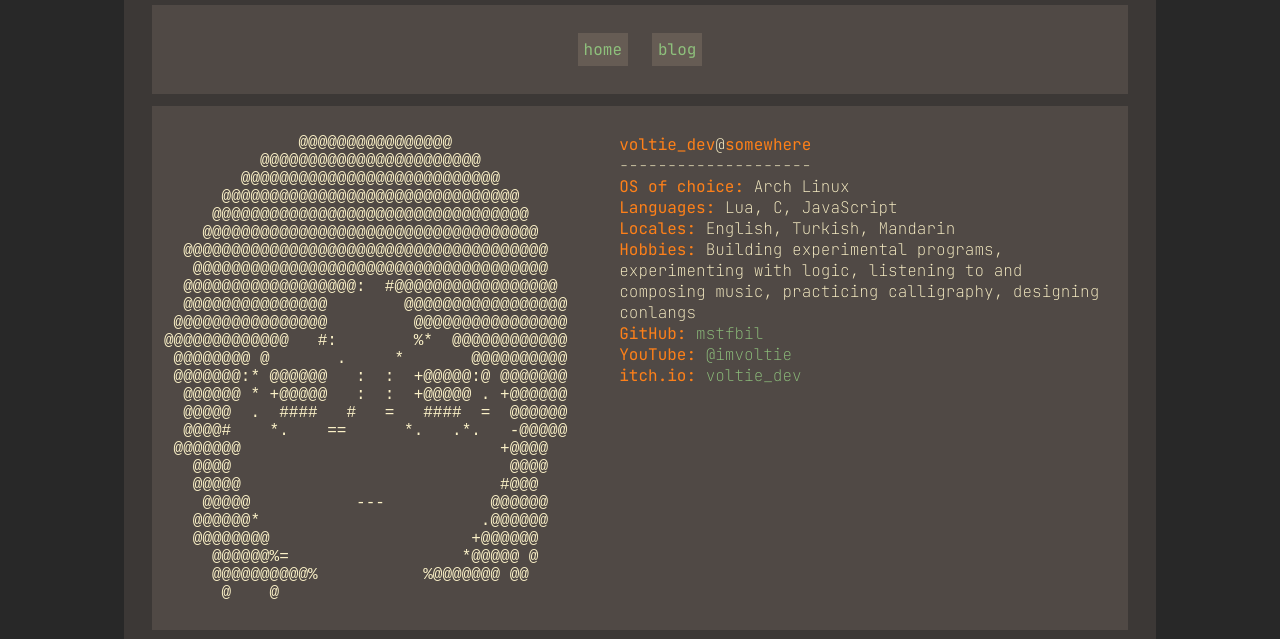
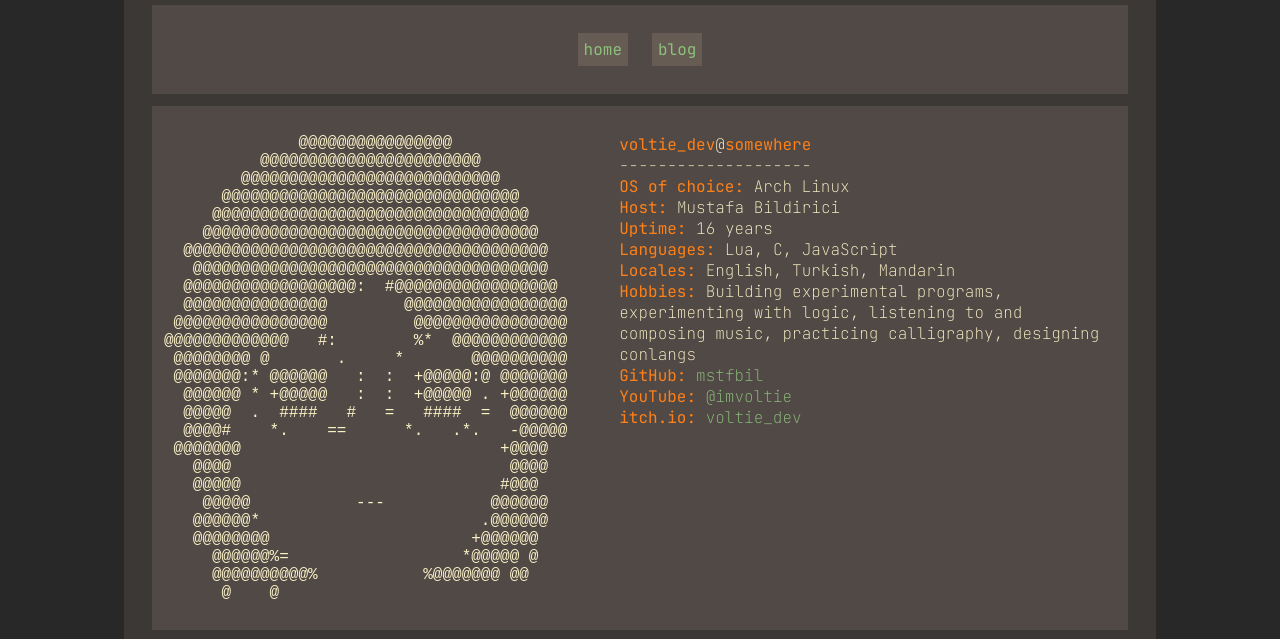
Before and after one commit to mstfbil/mstfbil.github.io, an Eleventy site: page index.html in a window 1280 px wide. Shown: the part 134-773 px from the top of the page. Built offline with nearby package versions, Linux system fonts and the light colour scheme; Eleventy itself is replaced by a stand-in of ours; files that its build step writes are made by us from their sources.

Commit message:
added new stuff to the profile

```diff
--- a/index.html
+++ b/index.html
@@ -40,6 +40,8 @@ eleventyNavigation:
             <li><b>voltie_dev</b>@<b>somewhere</b></li>
             <li>--------------------</li>
             <li><b>OS of choice: </b>Arch Linux</li>
+            <li><b>Host: </b>Mustafa Bildirici</li>
+            <li><b>Uptime: </b>16 years</li>
             <li><b>Languages: </b>Lua, C, JavaScript</li>
             <li><b>Locales: </b>English, Turkish, Mandarin</li>
             <li>
```
